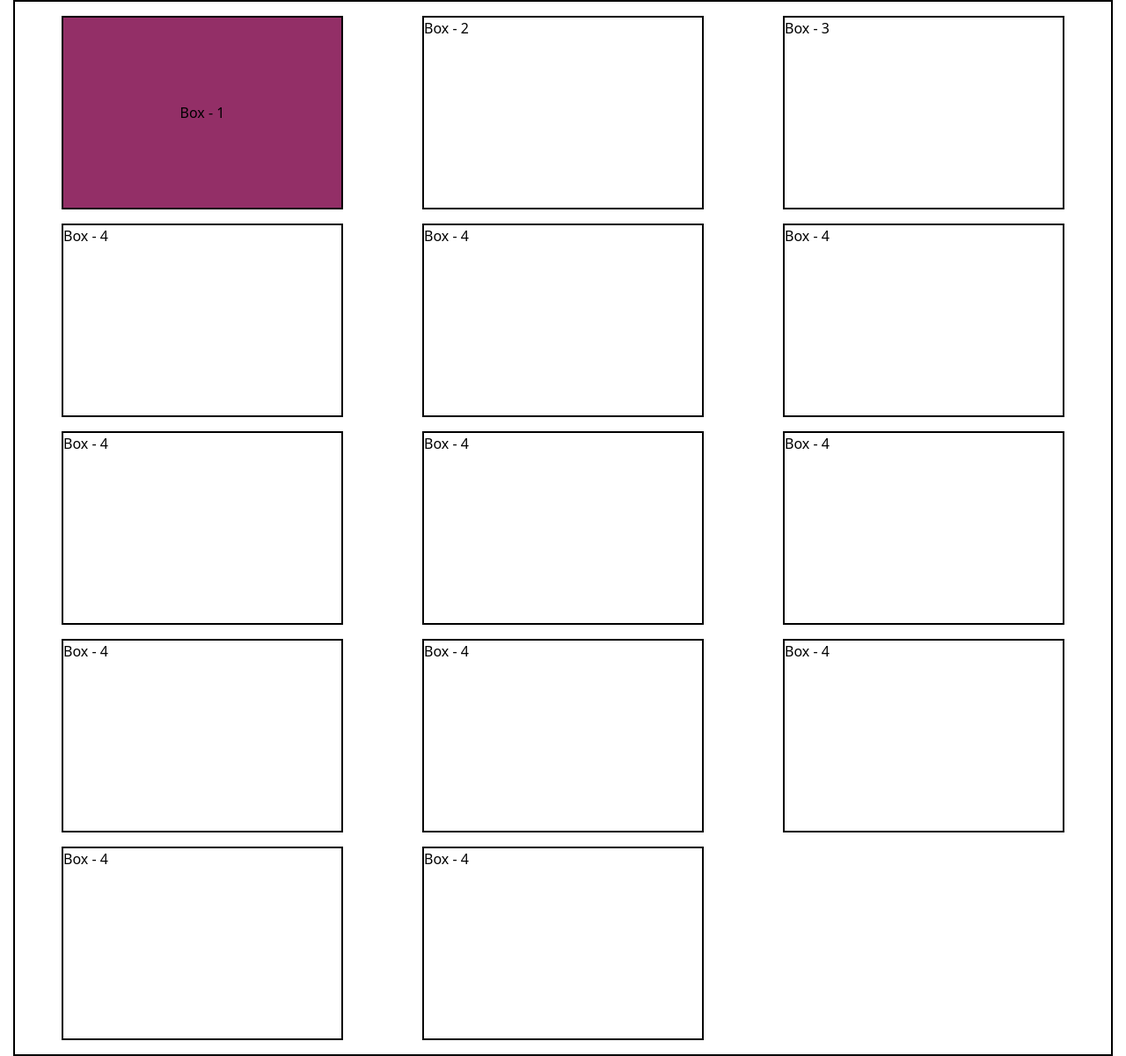
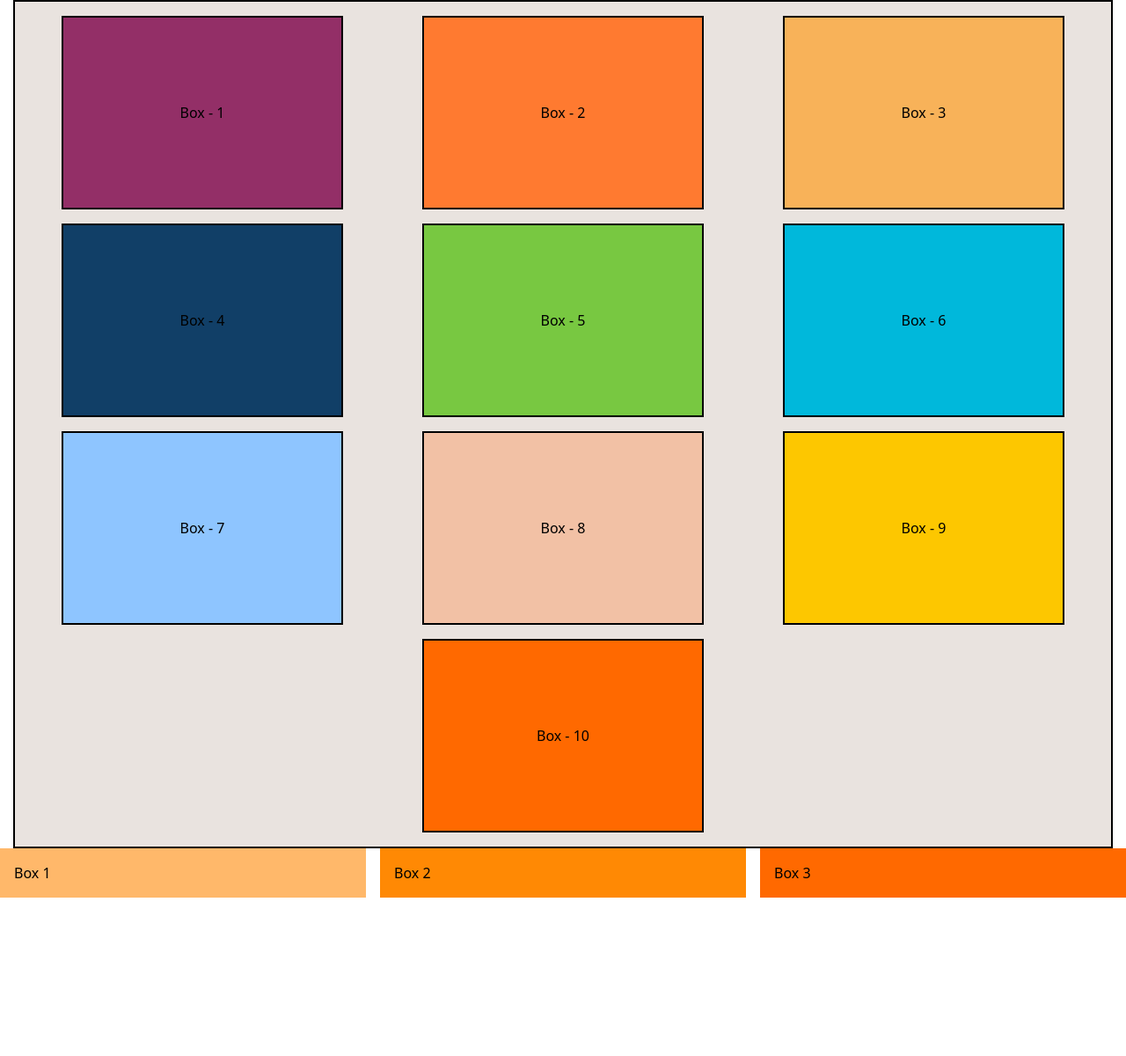
Before and after one commit to sakib404-hub/Tailwind-practice, a plain HTML site: page index.html in a window 1280 px wide. Shown: the whole page at 88% size. After the commit the page ends 1020 px from the top, so only its background shows below. Drawn offline with nearby package versions, Linux system fonts and the light colour scheme.

Commit message:
grid-cols-1 not working

```diff
--- a/index.html
+++ b/index.html
@@ -9,26 +9,63 @@
   </head>
   <body>
     <div
-      class="max-w-[1250px] m-auto p-4 grid grid-cols-1 md:grid-cols-3 border-2 gap-4 justify-items-center"
+      class="max-w-[1250px] m-auto p-4 grid grid-cols-1 md:grid-cols-2 lg:grid-cols-3 border-2 gap-4 bg-[#E9E3DF] justify-items-center"
     >
       <div
         class="w-xs min-h-[220px] border-2 grid justify-items-center content-center bg-[#932F67]"
       >
         Box - 1
       </div>
-      <div class="w-xs min-h-[220px] border-2">Box - 2</div>
-      <div class="w-xs min-h-[220px] border-2">Box - 3</div>
-      <div class="w-xs min-h-[220px] border-2">Box - 4</div>
-      <div class="w-xs min-h-[220px] border-2">Box - 4</div>
-      <div class="w-xs min-h-[220px] border-2">Box - 4</div>
-      <div class="w-xs min-h-[220px] border-2">Box - 4</div>
-      <div class="w-xs min-h-[220px] border-2">Box - 4</div>
-      <div class="w-xs min-h-[220px] border-2">Box - 4</div>
-      <div class="w-xs min-h-[220px] border-2">Box - 4</div>
-      <div class="w-xs min-h-[220px] border-2">Box - 4</div>
-      <div class="w-xs min-h-[220px] border-2">Box - 4</div>
-      <div class="w-xs min-h-[220px] border-2">Box - 4</div>
-      <div class="w-xs min-h-[220px] border-2">Box - 4</div>
+      <div
+        class="w-xs min-h-[220px] border-2 flex items-center justify-center bg-[#FF7A30]"
+      >
+        Box - 2
+      </div>
+      <div
+        class="w-xs min-h-[220px] border-2 grid justify-items-center content-center bg-[#F8B259]"
+      >
+        Box - 3
+      </div>
+      <div
+        class="w-xs min-h-[220px] border-2 flex justify-center items-center bg-[#113F67]"
+      >
+        Box - 4
+      </div>
+      <div
+        class="w-xs min-h-[220px] border-2 grid justify-items-center content-center bg-[#78C841]"
+      >
+        Box - 5
+      </div>
+      <div
+        class="w-xs min-h-[220px] border-2 flex justify-center items-center bg-cyan-500"
+      >
+        Box - 6
+      </div>
+      <div
+        class="w-xs min-h-[220px] border-2 grid justify-items-center content-center bg-blue-300"
+      >
+        Box - 7
+      </div>
+      <div
+        class="w-xs min-h-[220px] border-2 flex justify-center items-center bg-[rgb(255,140,78,0.4)]"
+      >
+        Box - 8
+      </div>
+      <div
+        class="w-xs min-h-[220px] border-2 grid justify-items-center content-center bg-yellow-400"
+      >
+        Box - 9
+      </div>
+      <div
+        class="w-xs min-h-[220px] border-2 grid justify-items-center content-center col-start-2 bg-orange-500"
+      >
+        Box - 10
+      </div>
+    </div>
+    <div class="grid grid-cols-1 md:grid-cols-2 lg:grid-cols-3 gap-4">
+      <div class="bg-orange-300 p-4">Box 1</div>
+      <div class="bg-orange-400 p-4">Box 2</div>
+      <div class="bg-orange-500 p-4">Box 3</div>
     </div>
   </body>
 </html>
```
